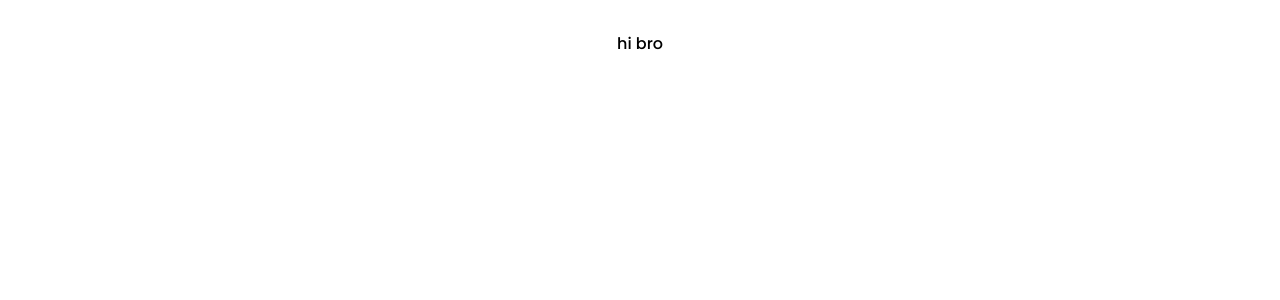
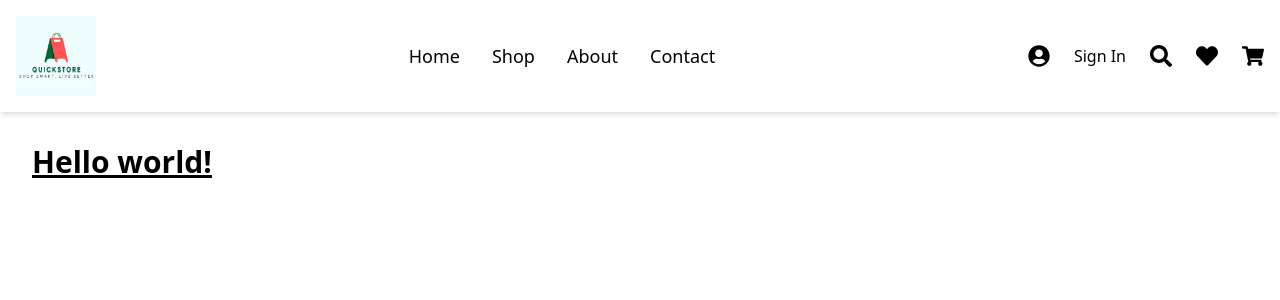
Before and after one commit to bhuvanagiriankammarao/quickmart, a React (Vite) app in the folder client/: page / in a window 1280 px wide. Shown: the top 300 px of the page. Built offline with nearby package versions, Linux system fonts and the light colour scheme.

Commit message:
Adding Navbar

```diff
--- a/client/src/App.jsx
+++ b/client/src/App.jsx
@@ -1,18 +1,13 @@
-import { useState } from 'react'
-import reactLogo from './assets/react.svg'
-import viteLogo from '/vite.svg'
-import './App.css'
+// src/App.jsx
+import Navbar from "./navbar/Navbar";
 
-function App() {
-  const [count, setCount] = useState(0)
-
+export default function App() {
   return (
-    <>
-        <h1 className=" font-poppins text-black  text-custom-18 font-500">
-      hi bro
-    </h1>
-    </>
-  )
+    <div className="min-h-screen navy to-blue-700">
+      <Navbar />
+      <main className="p-8">
+        <h1 className="text-3xl font-bold underline">Hello world!</h1>
+      </main>
+    </div>
+  );
 }
-
-export default App
--- /dev/null
+++ b/client/src/navbar/Navbar.jsx
@@ -0,0 +1,37 @@
+// src/components/Navbar.jsx
+import React from "react";
+import { FaSearch, FaUserCircle, FaHeart, FaShoppingCart } from "react-icons/fa";
+// Import the logo from the assets/images folder
+import logo from "../assets/images/logo.png";
+
+const Navbar = () => {
+  return (
+    <nav className="bg-white shadow-md p-4">
+      <div className="container mx-auto flex justify-between items-center">
+        {/* Logo */}
+        <div className="flex items-center gap-2">
+          <img src={logo} alt="Logo" className="w-20 h-20 " />
+        </div>
+
+        {/* Navigation Links */}
+        <ul className="hidden md:flex gap-8 text-lg">
+          <li className="hover:text-green-500 cursor-pointer">Home</li>
+          <li className="hover:text-green-500 cursor-pointer">Shop</li>
+          <li className="hover:text-green-500 cursor-pointer">About</li>
+          <li className="hover:text-green-500 cursor-pointer">Contact</li>
+        </ul>
+
+        {/* Icons Section */}
+        <div className="flex items-center gap-6">
+          <FaUserCircle size={22} className="cursor-pointer" />
+          <span className="hover:text-green-500 cursor-pointer">Sign In</span>
+          <FaSearch size={22} className="cursor-pointer" />
+          <FaHeart size={22} className="cursor-pointer" />
+          <FaShoppingCart size={22} className="cursor-pointer" />
+        </div>
+      </div>
+    </nav>
+  );
+};
+
+export default Navbar;
```
Also changed, not shown: client/src/assets/images/logo.png (added).
